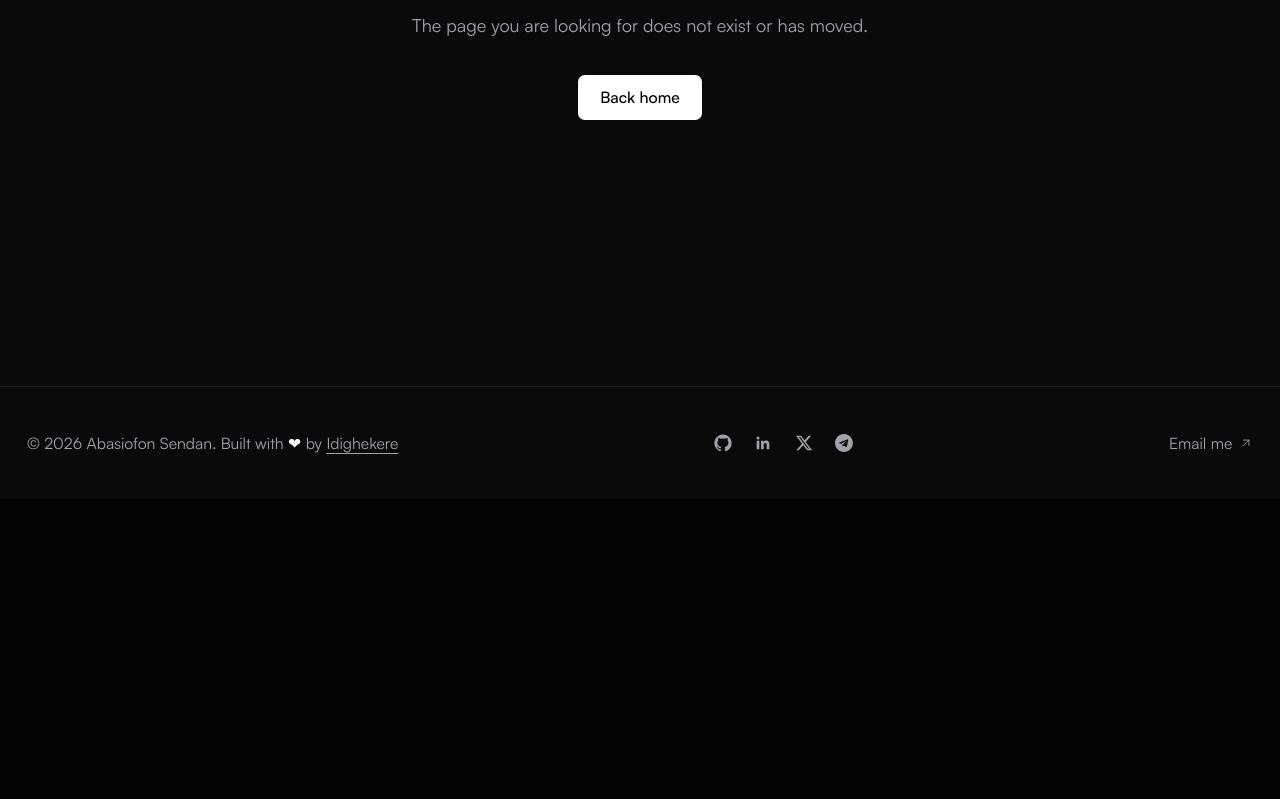
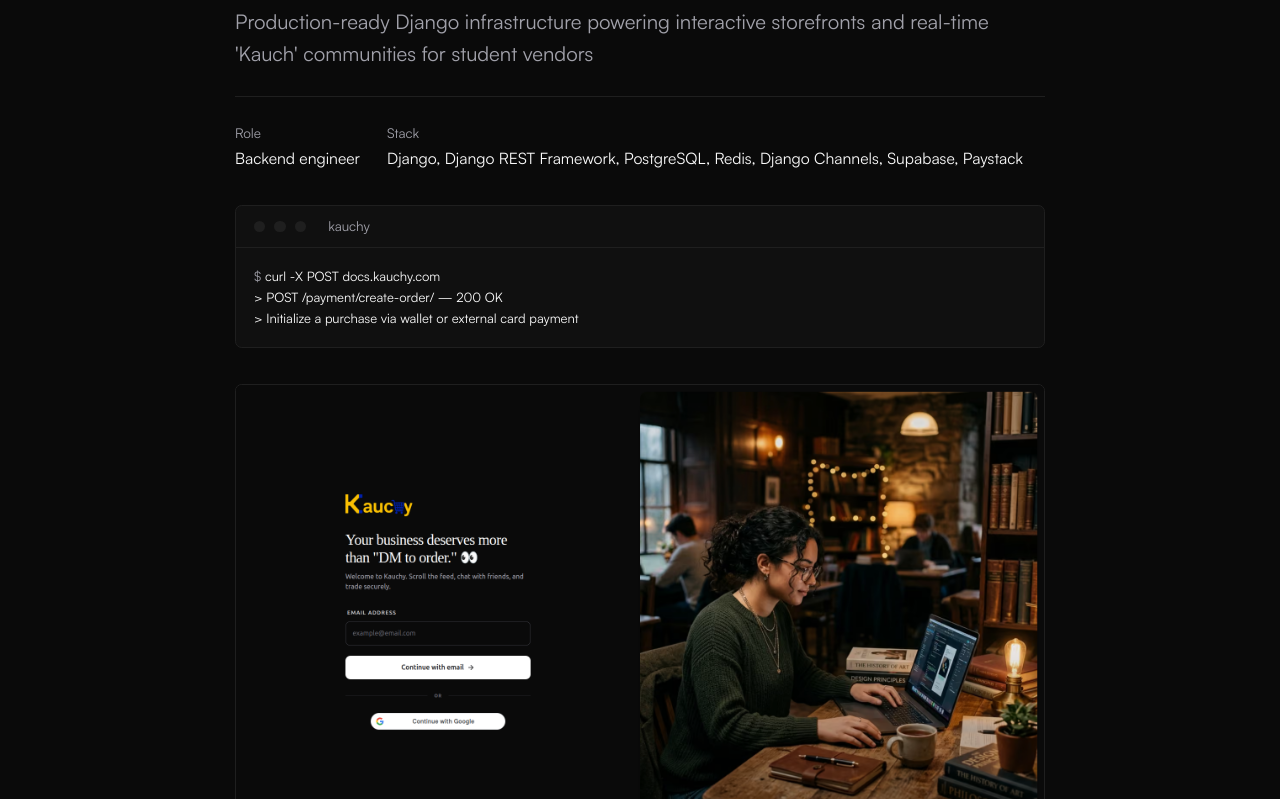
Before and after one commit to abasiofon-sendan/portfolio, a React (Vite) app: page /apis/kauchy in a window 1280 px wide. Before the commit this address had no page. Shown: the part 301-1100 px from the top of the page. Before the commit the page ends 800 px from the top, so only its background shows below. Built offline with nearby package versions, Linux system fonts and the light colour scheme; a web font is replaced by a local one.

Commit message:
feat: add Kauchy project documentation and assets, and update Traka API metadata

```diff
--- /dev/null
+++ b/src/content/apis/kauchy.mdx
@@ -0,0 +1,69 @@
+---
+title: "kauchy — social commerce platform for student vendors"
+type: api
+oneLiner: "A backend that replaces endless WhatsApp statuses with shoppable video feeds — merging community discovery, real-time chat, and frictionless checkouts"
+outcome: "Production-ready Django infrastructure powering interactive storefronts and real-time 'Kauch' communities for student vendors"
+role: "Backend engineer"
+stack: ["Django", "Django REST Framework", "PostgreSQL", "Redis", "Django Channels", "Supabase", "Paystack"]
+featured: true
+order: 7
+docsUrl: "https://docs.kauchy.com"
+liveUrl: "https://kauchy.com"
+repoUrl: "https://github.com/Kauchy-app/Kauchy-backend"
+endpoints:
+  - method: POST
+    path: /payment/create-order/
+    summary: "Initialize a purchase via wallet or external card payment"
+    auth: "Bearer Token"
+  - method: GET
+    path: /payment/verify-purchase/{reference}
+    summary: "Verify external payment and materialize escrowed order"
+    auth: "Bearer Token"
+  - method: POST
+    path: /kauch/posts/{post_id}/bookmark/
+    summary: "Toggle post bookmarking for social discovery"
+    auth: "Bearer Token"
+heroImage: "/projects/kauchy/kauchy.png"
+heroImageAlt: "Kauchy API documentation and social commerce data model"
+---
+
+## Problem and constraints
+
+Student vendors typically sell by posting endless products on their WhatsApp statuses. This creates a terrible buyer experience, customers rarely swipe through dozens of images or videos, leading to massive drop-off. For the vendors, managing orders through DMs is chaotic and disorganized.
+
+Kauchy solves this by giving vendors a dedicated storefront and a "Kauch" community for direct customer engagement. Instead of passive viewing, vendors upload videos and images linked directly to purchasable products. The backend needed to support this social-first shopping experience by merging video feeds, community management, real-time chat, and a robust escrow and wallet system to protect student funds.
+
+## Key decisions
+
+- **Modular Domain Architecture**: The Django project is split into isolated apps (`paymentapp`, `wallet`, `orders`, `chatapp`, `kauch`), ensuring strict boundaries between social features and financial primitives.
+- **Unified Order Materialization**: Built a shared `materialize_orders()` pipeline that handles both wallet deductions and external card verifications, ensuring inventory and escrow states are updated atomically regardless of the payment method.
+- **Real-time WebSockets**: Integrated Django Channels with a Redis backend to power live chat and instant push notifications, essential for buyer-seller negotiations and order updates.
+- **Idempotent Payment Verification**: Card checkouts initialize a `PendingPurchase` stash. The verification endpoint safely processes the external gateway callback, enforcing idempotency so double-triggers never result in duplicate orders.
+
+## The hard part
+
+**1. In-flight State Management for Direct Checkouts**
+Bypassing the persistent `Cart` for "Buy Now" impulse purchases introduced a state management challenge. When a user clicked "Buy Now" and chose Paystack, they were redirected externally. Without a saved cart, how do we reconstruct the exact items, validate prices, and prevent stock from being oversold while they are checking out?
+**Solution**: Engineered a `PendingPurchase` stash that securely freezes the order parameters (product IDs, locked prices, quantities, and intended vendors). Upon successful payment verification, this stashed state is retrieved and materialized into strict multi-vendor orders, eliminating price-tampering or inventory race conditions during the external redirect.
+
+**2. Idempotent Escrow and Payment State Transitions**
+Handling third-party payment webhooks (Paystack) introduces severe risks: delayed callbacks, duplicate webhook deliveries, or users maliciously refreshing the verification endpoint.
+**Solution**: Built a strictly idempotent `verify-purchase` pipeline wrapped in database transactions. Upon verification, the system atomically materializes the order and credits the vendor's internal wallet in a locked `HELD` (escrow) state. If a duplicate payload arrives, the system detects the resolved state and safely exits without double-crediting the vendor, ensuring absolute ledger accuracy.
+
+## Results and Impact
+
+**Engineering Outcomes:**
+- **Resilient Distributed Checkout**: The `PendingPurchase` state successfully decouples cart persistence from order materialization, handling multi-vendor checkout concurrency without race conditions.
+- **Strict Ledger Integrity**: Wrapping the escrow and wallet deductions in idempotent database transactions guarantees that external webhook failures or duplicate deliveries never compromise vendor balances.
+- **Sub-second Social Interactions**: Using Django Channels and Redis provided a low-latency foundation for the "Kauch" community, enabling real-time chat and notifications that feel native and responsive.
+
+**Strategic Outcomes:**
+- **Storefronts Over WhatsApp Statuses**: Student vendors are no longer constrained by the ephemeral 24-hour window of WhatsApp statuses. They now have persistent, shoppable video feeds and dedicated storefronts.
+- **Frictionless Buyer Conversion**: The seamless "Buy Now" integration directly within social feeds dramatically reduces drop-off compared to the manual DM-and-transfer workflow.
+- **Trust Through Escrow**: The built-in escrow system protects student buyers from scams and protects vendors from fake bank transfers, establishing a baseline of trust that informal commerce lacks.
+
+<ImageSlider images={[
+  { src: '/projects/kauchy/kauchy.png', alt: 'Kauchy backend architecture overview' },
+  { src: '/projects/kauchy/kauchy-mockup-2.png', alt: 'Unified order materialization flow' },
+  { src: '/projects/kauchy/kauchy-mockup-3.png', alt: 'API response structure for payment initialization' }
+]} />
--- a/src/content/apis/traka.mdx
+++ b/src/content/apis/traka.mdx
@@ -1,10 +1,10 @@
 ---
-title: "traka — financial infrastructure for Nigeria's informal merchants"
+title: "traka — financial infrastructure for informal merchants"
 type: api
 oneLiner: "WhatsApp-native bookkeeping that turns informal trade into verifiable credit history — cash sales, transfers, and credit logged as easily as texting"
 outcome: "Live web app capturing full transaction volume (cash + digital) for 39.6M Nigerian micro-merchants, building credit profiles lenders can trust"
 role: "Backend engineer (Team-Blueprint)"
-stack: ["FastAPI", "SQLAlchemy", "PostgreSQL", "Google GenAI (Gemini 1.5 Flash)", "Groq", "APScheduler"]
+stack: ["FastAPI", "PostgreSQL", "Google GenAI", "Groq", "APScheduler"]
 featured: true
 order: 6
 docsUrl: "https://still-in-development"
```
Also changed, not shown: public/projects/kauchy/kauchy.png (added), 1 other file (tests, documents, lock files or other folders).
